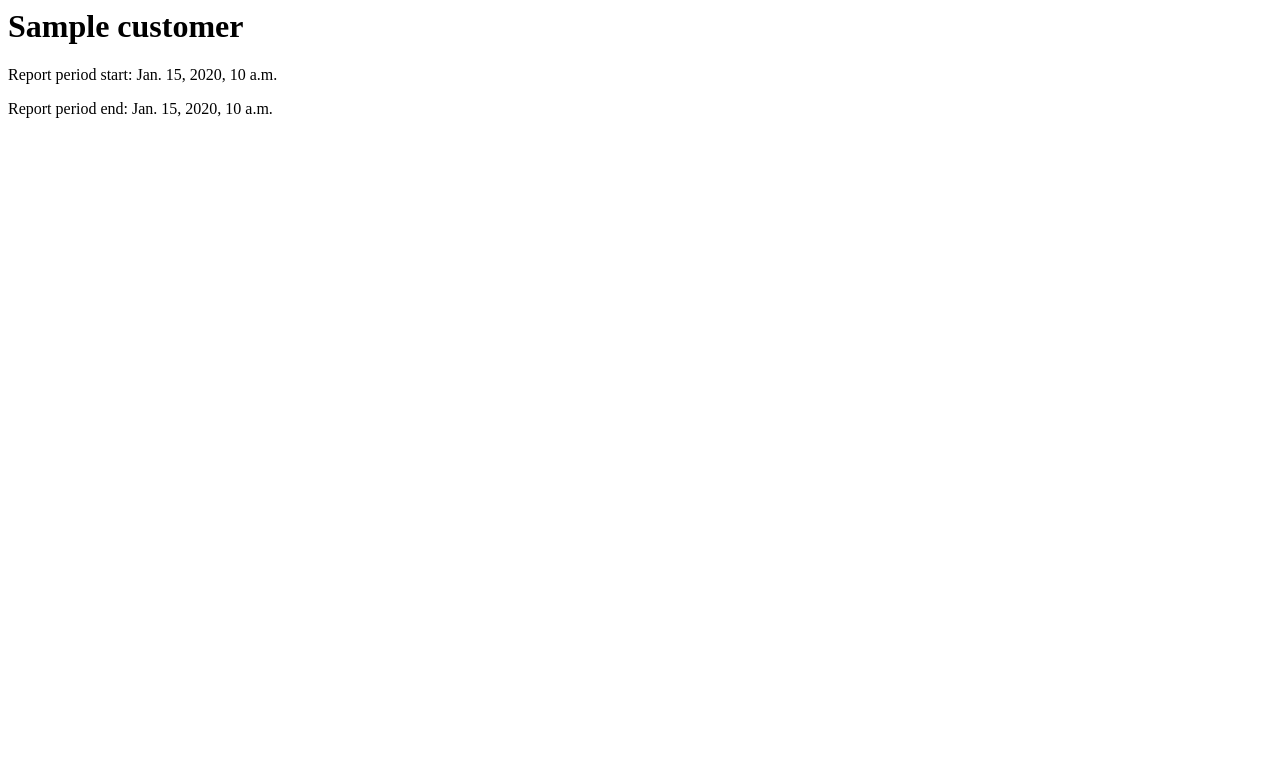
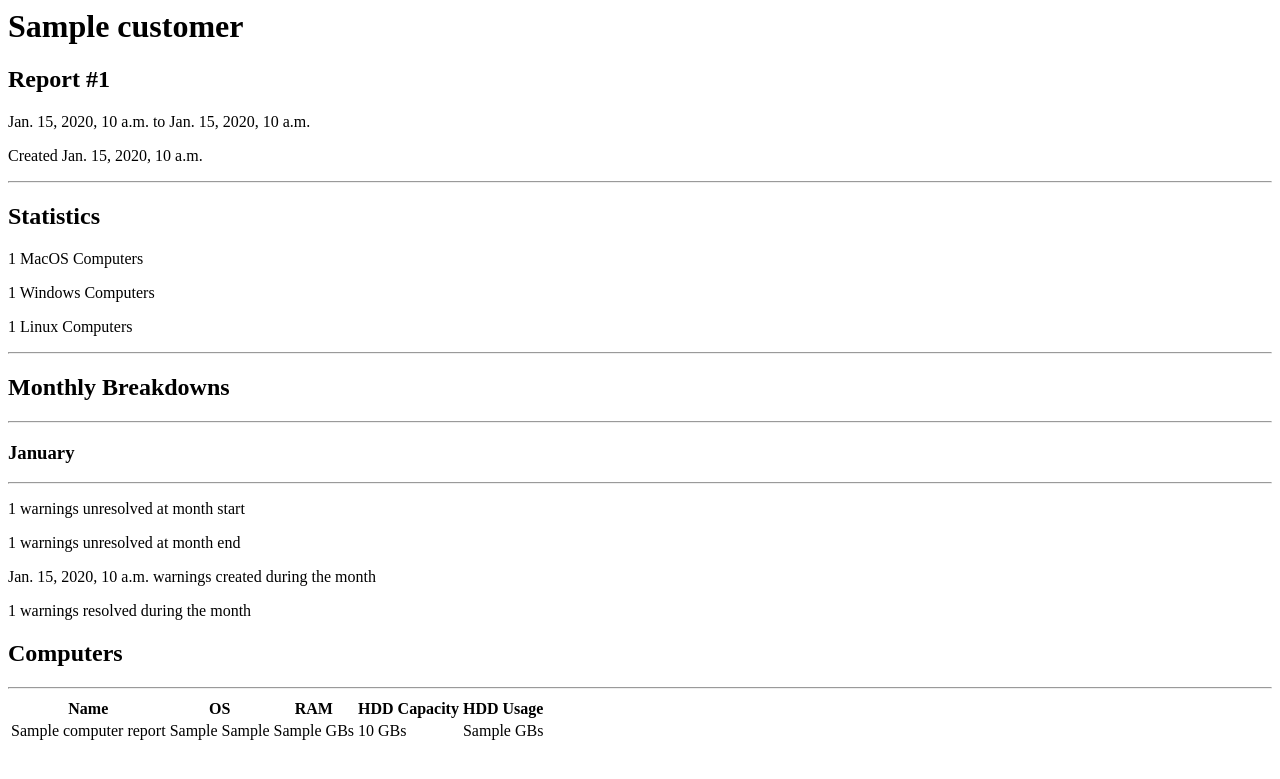
Before and after one commit to out-of-a-jam-solutions/MRGen, a Django app: template backend/reporter/templates/report.html in a window 1280 px wide. Shown: the top 779 px of the page. Run offline with Django 3.2, Linux system fonts and the light colour scheme; the template is opened without the code that fills it: most values are stand-ins (such as "Sample title", 1, 10 or a date in 2020).

Commit message:
Added basic monitoring details to report.

```diff
--- a/backend/reporter/templates/report.html
+++ b/backend/reporter/templates/report.html
@@ -4,8 +4,53 @@
     <link rel="stylesheet" href="{% static 'css/report.css' %}">
   </head>
   <body>
+    <!-- header -->
     <h1>{{ report.customer.name }}</h1>
-    <p>Report period start: {{ report.start_date }}</p>
-    <p>Report period end: {{ report.end_date }}</p>
+    <h2>Report #{{ report.pk }}</h2>
+    <p>{{ report.start_date }} to {{ report.end_date }}</p>
+    <p>Created {{ report.date_generated }}</p>
+    <hr>
+
+    <!-- report stats -->
+    <h2>Statistics</h2>
+    <!-- computer counts -->
+    <p>{{ report.num_mac_os }} MacOS Computers</p>
+    <p>{{ report.num_windows_os }} Windows Computers</p>
+    <p>{{ report.num_linux_os }} Linux Computers</p>
+    <hr>
+
+    <!-- sub reports -->
+    <h2>Monthly Breakdowns</h2>
+    <hr>
+    {% for sub_report in report.subreport_set.all %}
+      <h3>{{ sub_report.start_date|date:"F" }}</h3>
+      <hr>
+      <p>{{ sub_report.num_warnings_unresolved_start }} warnings unresolved at month start</p>
+      <p>{{ sub_report.num_warnings_unresolved_end }} warnings unresolved at month end</p>
+      <p>{{ sub_report.num_warnings_created }} warnings created during the month</p>
+      <p>{{ sub_report.num_warnings_resolved }} warnings resolved during the month</p>
+    {% endfor %}
+
+    <!-- computer reports -->
+    <h2>Computers</h2>
+    <hr>
+    <table>
+      <tr>
+        <th>Name</th>
+        <th>OS</th>
+        <th>RAM</th>
+        <th>HDD Capacity</th>
+        <th>HDD Usage</th>
+      </tr>
+      {% for computer_report in report.computerreport_set.all %}
+        <tr>
+          <td>{{ computer_report.name }}</td>
+          <td>{{ computer_report.os_type }} {{ computer_report.os_version }}</td>
+          <td>{{ computer_report.ram_gb }} GBs</td>
+          <td>{{ computer_report.hdd_capacity_gb }} GBs</td>
+          <td>{{ computer_report.hdd_usage_gb }} GBs</td>
+        </tr>
+      {% endfor %}
+    </table>
   </body>
 </html>
```
